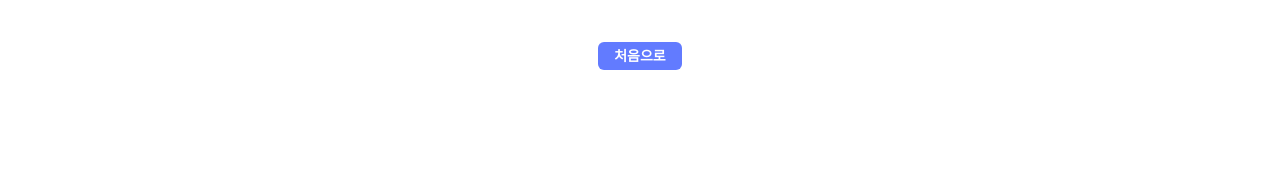
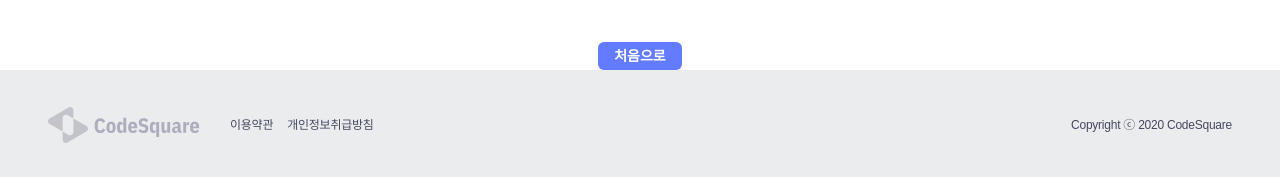
Before and after one commit to osamhack2020/WEB_CodeSquare_AmongUs, a React (Create React App) app in the folder frontend/: page /404 in a window 1280 px wide. Shown: the part 635-812 px from the top of the page. Built offline with nearby package versions, Linux system fonts and the light colour scheme; sample sign-in values are in the browser's storage; a web font is replaced by a local one.

Commit message:
모든 페이지에 Footer 적용 close #63

```diff
--- a/frontend/src/App.tsx
+++ b/frontend/src/App.tsx
@@ -2,6 +2,7 @@
 import { css, jsx } from "@emotion/core";
 import { useSelector } from "react-redux";
 import { Redirect, Route, Switch } from "react-router-dom";
+import { Footer } from "./components/base/Footer";
 import { NotFound } from "./components/base/NotFound";
 import { LoginContainer } from "./containers/auth/LoginContainer";
 import { RegisterContainer } from "./containers/auth/RegisterContainer";
@@ -67,6 +68,7 @@ const App: React.FC = () => {
           </Route>
         </Switch>
       </div>
+      <Footer />
     </div>
   );
 };
--- a/frontend/src/containers/HomeContainer.tsx
+++ b/frontend/src/containers/HomeContainer.tsx
@@ -649,7 +649,6 @@ export const HomeContainer: React.FC = () => {
           지금 시작하기
         </ArrowButton>
       </div>
-      <Footer />
     </div>
   );
 };
```
